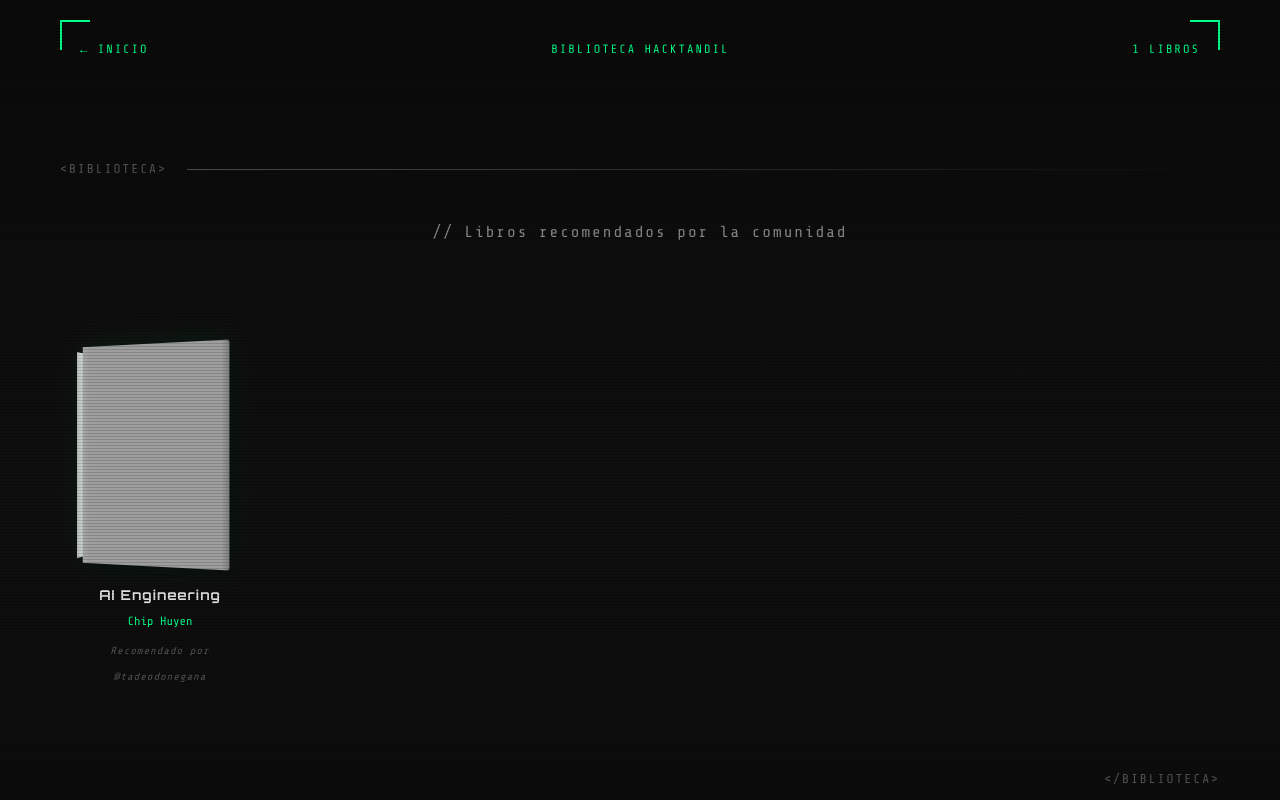
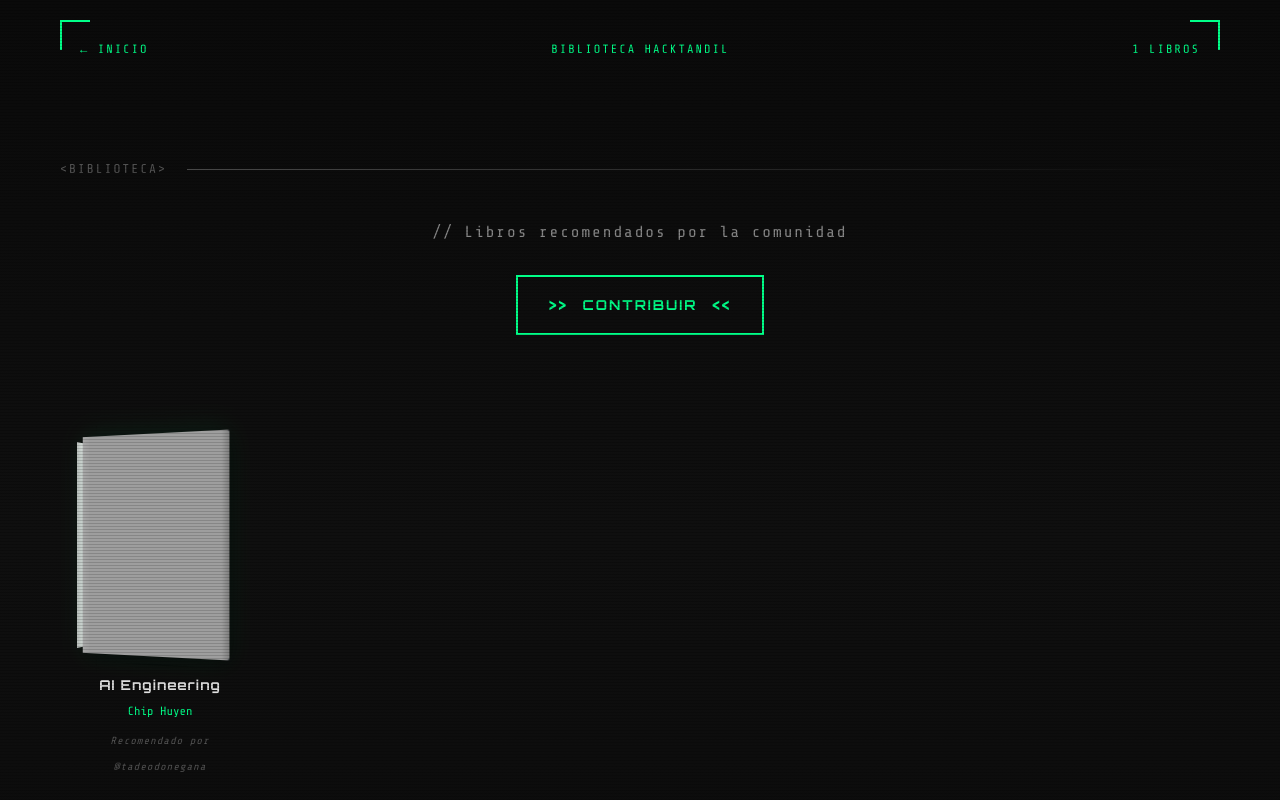
Before and after one commit to HackTandil/website, an Astro site: page /library in a window 1280 px wide. Shown: the top 800 px of the page. Built offline with nearby package versions, Linux system fonts and the light colour scheme; Astro itself is replaced by a stand-in of ours; grey boxes are pictures that could not be loaded.

Commit message:
(library): added button to contribute

```diff
--- a/src/pages/library.astro
+++ b/src/pages/library.astro
@@ -1,6 +1,6 @@
 ---
-import Layout from '../layouts/Layout.astro';
-import libraryData from '../data/library.json';
+import Layout from "../layouts/Layout.astro";
+import libraryData from "../data/library.json";
 
 interface Book {
     title: string;
@@ -13,7 +13,10 @@ interface Book {
 const books: Book[] = libraryData;
 ---
 
-<Layout title="Biblioteca | HACKTANDIL" description="Biblioteca de la comunidad tech de Tandil. Libros recomendados de programación, arquitectura de software y desarrollo.">
+<Layout
+    title="Biblioteca | HACKTANDIL"
+    description="Biblioteca de la comunidad tech de Tandil. Libros recomendados de programación, arquitectura de software y desarrollo."
+>
     <!-- Scanlines overlay -->
     <div class="scanlines"></div>
 
@@ -42,10 +45,21 @@ const books: Book[] = libraryData;
 
             <div class="library-intro">
                 <p>// Libros recomendados por la comunidad</p>
+                <a
+                    href="https://github.com/HackTandil/website/blob/main/LIBRARY.md"
+                    target="_blank"
+                    rel="noopener noreferrer"
+                    class="contribute-btn"
+                >
+                    <span class="btn-icon">&gt;&gt;</span>
+                    <span class="btn-text">CONTRIBUIR</span>
+                    <span class="btn-icon">&lt;&lt;</span>
+                </a>
             </div>
 
             <div class="bookshelf">
-        {books.map((book) => (
+                {
+                    books.map((book) => (
                         <a
                             href={book.goodreads}
                             target="_blank"
@@ -53,19 +67,26 @@ const books: Book[] = libraryData;
                             class="book-container"
                         >
                             <div class="book">
-              <div class="book-spine"></div>
+                                <div class="book-spine" />
                                 <div class="book-cover">
-                <img src={book.cover} alt={book.title} loading="lazy" />
+                                    <img
+                                        src={book.cover}
+                                        alt={book.title}
+                                        loading="lazy"
+                                    />
                                 </div>
-              <div class="book-pages"></div>
+                                <div class="book-pages" />
                             </div>
                             <div class="book-info">
                                 <h3 class="book-title">{book.title}</h3>
                                 <p class="book-author">{book.author}</p>
-              <span class="book-recommended">Recomendado por {book.recommendedBy}</span>
+                                <span class="book-recommended">
+                                    Recomendado por {book.recommendedBy}
+                                </span>
                             </div>
                         </a>
-        ))}
+                    ))
+                }
             </div>
 
             <div class="section-footer">
@@ -76,8 +97,12 @@ const books: Book[] = libraryData;
         <!-- Footer -->
         <footer class="hud-footer">
             <div class="footer-content">
-        <span class="footer-text">© 2025 HACKTANDIL // TODOS LOS DERECHOS RESERVADOS</span>
-        <span class="footer-coords">TANDIL, BUENOS AIRES, ARGENTINA</span>
+                <span class="footer-text"
+                    >© 2025 HACKTANDIL // TODOS LOS DERECHOS RESERVADOS</span
+                >
+                <span class="footer-coords"
+                    >TANDIL, BUENOS AIRES, ARGENTINA</span
+                >
             </div>
             <div class="hud-corner bottom-left"></div>
             <div class="hud-corner bottom-right"></div>
@@ -110,6 +135,61 @@ const books: Book[] = libraryData;
         font-size: 1rem;
         color: var(--text-secondary);
         letter-spacing: 2px;
+        margin-bottom: 30px;
+    }
+
+    /* Contribute button */
+    .contribute-btn {
+        display: inline-flex;
+        align-items: center;
+        gap: 15px;
+        padding: 15px 30px;
+        background: transparent;
+        border: 2px solid var(--primary);
+        color: var(--primary);
+        text-decoration: none;
+        font-family: var(--font-display);
+        font-size: 0.85rem;
+        font-weight: 700;
+        letter-spacing: 2px;
+        transition: all 0.3s ease;
+        position: relative;
+        overflow: hidden;
+    }
+
+    .contribute-btn::before {
+        content: "";
+        position: absolute;
+        top: 0;
+        left: -100%;
+        width: 100%;
+        height: 100%;
+        background: var(--primary);
+        transition: left 0.3s ease;
+        z-index: -1;
+    }
+
+    .contribute-btn:hover {
+        color: var(--bg-dark);
+        box-shadow: 0 0 20px rgba(0, 255, 136, 0.4);
+    }
+
+    .contribute-btn:hover::before {
+        left: 0;
+    }
+
+    .btn-icon {
+        font-size: 1rem;
+        transition: transform 0.3s ease;
+    }
+
+    .contribute-btn:hover .btn-icon {
+        transform: scale(1.2);
+    }
+
+    .btn-text {
+        position: relative;
+        z-index: 1;
     }
 
     /* Bookshelf */
@@ -165,7 +245,7 @@ const books: Book[] = libraryData;
     }
 
     .book-cover::before {
-    content: '';
+        content: "";
         position: absolute;
         top: 0;
         left: 0;
@@ -208,7 +288,7 @@ const books: Book[] = libraryData;
     }
 
     .book-spine::before {
-    content: '';
+        content: "";
         position: absolute;
         top: 0;
         left: 0;
@@ -223,7 +303,7 @@ const books: Book[] = libraryData;
     }
 
     .book-spine::after {
-    content: '';
+        content: "";
         position: absolute;
         top: 10%;
         left: 50%;
@@ -261,7 +341,7 @@ const books: Book[] = libraryData;
     }
 
     .book-pages::before {
-    content: '';
+        content: "";
         position: absolute;
         top: 0;
         left: 0;
@@ -278,7 +358,7 @@ const books: Book[] = libraryData;
 
     /* Book shadow on hover */
     .book::after {
-    content: '';
+        content: "";
         position: absolute;
         bottom: -20px;
         left: 10%;
@@ -360,6 +440,12 @@ const books: Book[] = libraryData;
             width: 24px;
             transform: rotateY(90deg) translateX(12px) translateZ(-140px);
         }
+
+        .contribute-btn {
+            font-size: 0.75rem;
+            padding: 12px 25px;
+            gap: 12px;
+        }
     }
 
     @media (max-width: 480px) {
@@ -380,5 +466,15 @@ const books: Book[] = libraryData;
         .book-author {
             font-size: 0.7rem;
         }
+
+        .contribute-btn {
+            font-size: 0.7rem;
+            padding: 10px 20px;
+            gap: 10px;
+        }
+
+        .btn-icon {
+            font-size: 0.85rem;
+        }
     }
 </style>
```
Lines whose indentation alone changed are shown as unchanged.
